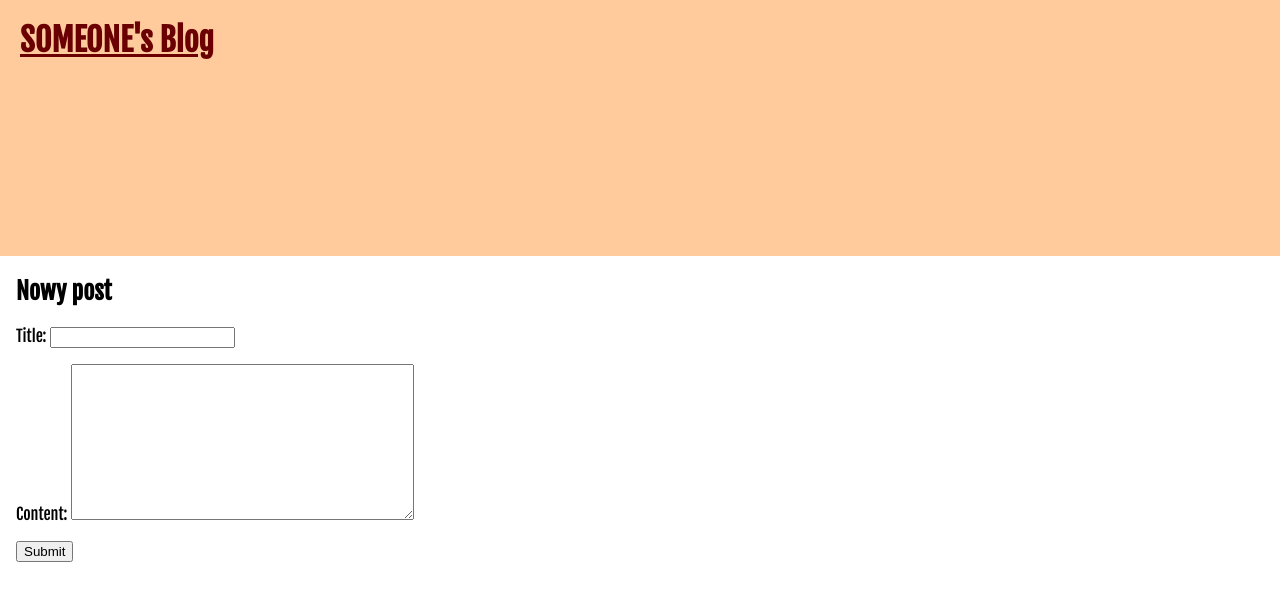
After one commit to wps0/python-django-test, a Django app: page /post/new in a window 1280 px wide. The commit adds this page. Shown: the top 601 px of the page. Run offline with Django 3.2, Linux system fonts and the light colour scheme.

Commit message:
add post editing

```diff
--- /dev/null
+++ b/blog/forms.py
@@ -0,0 +1,9 @@
+from django import forms
+
+from .models import Post
+
+
+class PostForm(forms.ModelForm):
+    class Meta:
+        model = Post
+        fields = ('title', 'content')
--- a/blog/static/css/blog.css
+++ b/blog/static/css/blog.css
@@ -1,7 +1,3 @@
-body {
-    padding-left: 1em;
-}
-
 article h2 a {
     color: #6D00FF;
 }
@@ -9,3 +5,8 @@ article h2 a {
 article *:not(hr) {
     padding-right: 15px;
 }
+
+.post-list {
+    width: 70%;
+    margin: auto;
+}
--- a/blog/static/css/global.css
+++ b/blog/static/css/global.css
@@ -1,4 +1,25 @@
 @import url('https://fonts.googleapis.com/css2?family=Fjalla+One&display=swap');
 body {
     font-family: 'Fjalla One', sans-serif;
+    padding: 0 !important;
+    margin: 0 !important;;
 }
+
+.header {
+    min-height: 256px;
+    background-color: #FFCB9D;
+    color: #6B0003;
+}
+
+.header a {
+    color: #6B0003;
+}
+
+.header > h1 {
+    margin-top: 0;
+    padding: 20px;
+}
+
+.block_section {
+    padding-left: 1em;
+}
--- a/blog/templates/blog/base.html
+++ b/blog/templates/blog/base.html
@@ -4,14 +4,19 @@
 <head>
     <meta charset="UTF-8">
     <title>Post listing | TITLE OF THE BLOG</title>
-    <link rel="stylesheet" href="//maxcdn.bootstrapcdn.com/bootstrap/3.2.0/css/bootstrap.min.css">
-    <link rel="stylesheet" href="//maxcdn.bootstrapcdn.com/bootstrap/3.2.0/css/bootstrap-theme.min.css">
     <link rel="stylesheet" href="{% static 'css/blog.css' %}" />
     <link rel="stylesheet" href="{% static 'css/global.css' %}" />
 </head>
 <body>
-    <div class="page-header">SOMEONE's Blog</div>
-    {% block content %}
-    {% endblock %}
+    <header class="header">
+        <h1><a href="{% url 'post_listing' %}">SOMEONE's Blog</a></h1>
+        {% if user.is_authentiacted %}
+        <a href="{% url 'post_new' %}" class="top-menu">New post</a>
+        {% endif %}
+    </header>
+    <section class="block_section">
+        {% block content %}
+        {% endblock %}
+    </section>
 </body>
 </html>
--- /dev/null
+++ b/blog/templates/blog/post_edit.html
@@ -0,0 +1,10 @@
+{% extends 'blog/base.html' %}
+{% block content %}
+<h2>Nowy post</h2>
+<form method="post" class="post-form">
+    <!-- SecUrItY -->
+    {% csrf_token %}
+    {{ form.as_p }}
+    <input type="submit" class="save btn btn-default" />
+</form>
+{% endblock %}
--- a/blog/templates/blog/post_list.html
+++ b/blog/templates/blog/post_list.html
@@ -1,8 +1,9 @@
 {% extends 'blog/base.html' %}
+
 {% block content %}
 <h1>Post listing</h1>
 <hr />
-<div class="row">
+<section class="post-list">
 {% for post in posts %}
     <article class="col-md-8">
         <h2><a href="{% url 'post_view' post.id %}">{{ post.title }}</a></h2>
@@ -11,5 +12,5 @@
         <hr />
     </article>
 {% endfor %}
-</div>
+</section>
 {% endblock %}
--- a/blog/templates/blog/post_view.html
+++ b/blog/templates/blog/post_view.html
@@ -1,12 +1,15 @@
 {% extends 'blog/base.html' %}
+
 {% block content %}
-
 <div class="post">
     <article class="col-md-8">
         <h2>{{ post.title }}</h2>
         {% if post.publish_date %}
         <small>{{ post.publish_date }}</small>
         {% endif %}
+        {% if user.is_authentiacted %}
+        <a class="btn btn-default" href="{% url 'post_edit' post.pk %}">Edit post</a>
+        {% endif %}
         <p>{{ post.content | linebreaksbr }}</p>
     </article>
 </div>
--- a/blog/urls.py
+++ b/blog/urls.py
@@ -4,6 +4,8 @@ from django.urls import path
 from . import views
 
 urlpatterns = [
-    path("", views.post_list, name="post_list"),
-    path("post/<int:post_id>", views.post_view, name="post_view")
+    path("", views.post_list, name="post_listing"),
+    path("post/<int:post_id>", views.post_view, name="post_view"),
+    path("post/new", views.post_new, name="post_new"),
+    path("post/<int:post_id>/edit", views.post_edit, name="post_edit")
 ]
--- a/blog/views.py
+++ b/blog/views.py
@@ -1,7 +1,9 @@
+from django.core.exceptions import PermissionDenied
 from django.http import Http404
-from django.shortcuts import render, get_object_or_404
+from django.shortcuts import render, get_object_or_404, redirect
 from django.utils import timezone
 
+from blog.forms import PostForm
 from blog.models import Post
 
 
@@ -20,3 +22,44 @@ def post_view(req, post_id: int):
     return render(req, "blog/post_view.html", {
         'post': post
     })
+
+
+def post_new(req):
+    if req.user is None or req.user.is_authenticated:
+        raise PermissionDenied
+
+    if req.method == "POST":
+        form = PostForm(req.POST)
+        if form.is_valid():
+            post = form.save(commit=False)
+            post.author = req.user
+            post.publish_date = timezone.now()
+            post.save()
+            return redirect('post_view', pk=post.pk)
+    else:
+        form = PostForm()
+    return render(req, 'blog/post_edit.html', {
+        'form': form
+    })
+
+
+def post_edit(req, post_id: int):
+    if req.user is None or req.user.is_authenticated:
+        raise PermissionDenied
+
+    post = get_object_or_404(klass=Post, id=post_id)
+    if req.method == "POST":
+        form = PostForm(req.POST, instance=post)
+        if form.is_valid():
+            post = form.save(commit=False)
+            post.author = req.user
+            post.publish_date = timezone.now()
+            post.save()
+            return redirect('post_view', post_id=post.id)
+        else:
+            form = PostForm(instance=post)
+    else:
+        form = PostForm(instance=post)
+    return render(req, 'blog/post_edit.html', {
+        'form': form
+    })
--- a/mysite/settings.py
+++ b/mysite/settings.py
@@ -26,6 +26,7 @@ SECRET_KEY = '+xs6h0&8$i6j$$er^etuh$cl_bq4scdc0)$6cq2=((-e)m^xyh'
 DEBUG = True
 
 ALLOWED_HOSTS = [
+    "127.0.0.1",
     "localhost",
     "turbohax00r21.pythonanywhere.com"
 ]
```
